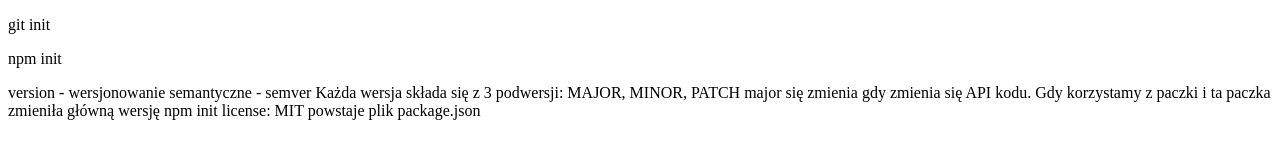
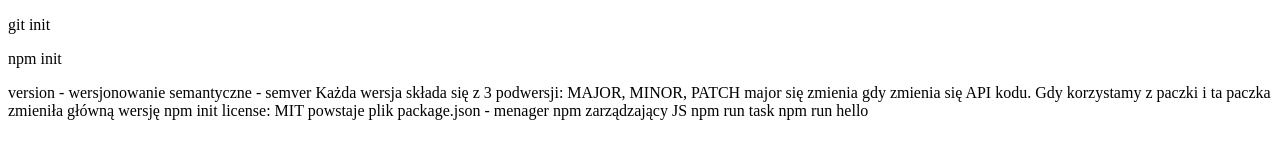
Before and after one commit to AgnieszkaDra/npm-inicjalizacja-i-instalacja-zaleznosci, a website: page index.html in a window 1280 px wide. Drawn offline with Linux system fonts and the light colour scheme.

Commit message:
npm init

```diff
--- a/index.html
+++ b/index.html
@@ -16,7 +16,9 @@
         npm init
         license: MIT
 
-        powstaje plik package.json
+        powstaje plik package.json - menager npm zarządzający JS
+        npm run task
+        npm run hello
     </p>
 </body>
 </html>
--- a/package.json
+++ b/package.json
@@ -1,11 +1,11 @@
 {
   "name": "9-npm-inicjalizacja-i-instalacja-zaleznosci",
   "version": "1.0.0",
+  "description": "",
   "main": "index.js",
   "scripts": {
     "test": "echo \"Error: no test specified\" && exit 1"
   },
-  "author": "AgnieszkaDraganczyk",
-  "license": "ISC",
-  "description": ""
+  "author": "Agnieszka Draganczyk",
+  "license": "ISC"
 }
```
